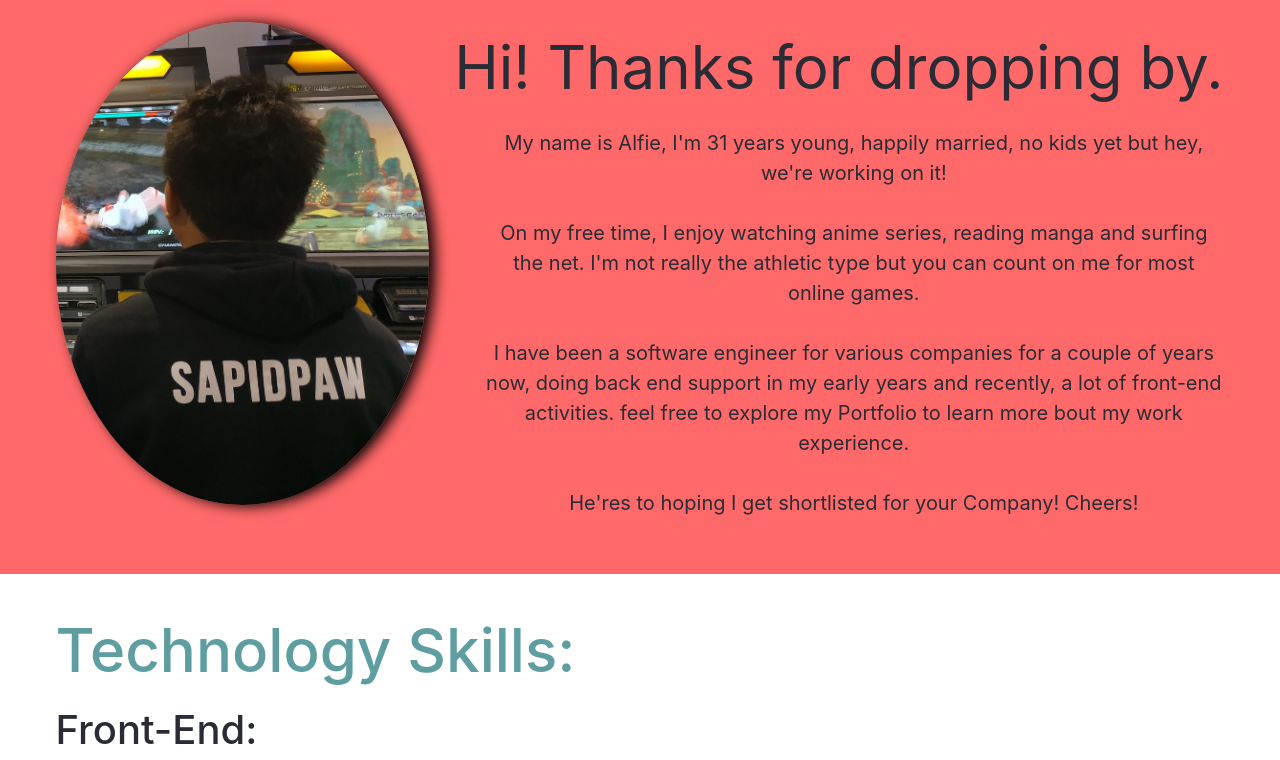
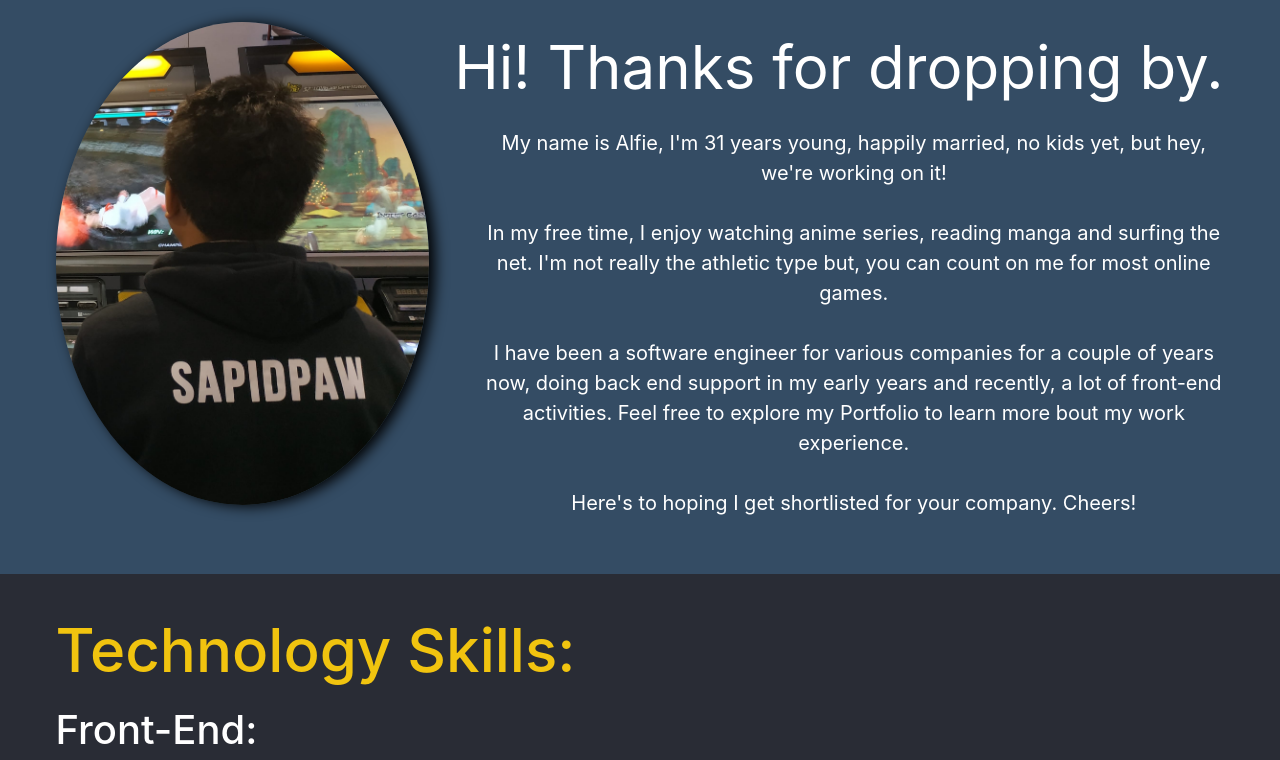
Before and after one commit to sapidpaw756/react-project, a React (Create React App) app in the folder portfolio/: page / in a window 1280 px wide. Shown: the part 580-1340 px from the top of the page. Built offline with nearby package versions, Linux system fonts and the light colour scheme; the HTML template or start-up script is replaced by a standard one.

Commit message:
update portfolio

```diff
--- a/portfolio/src/scss/core.scss
+++ b/portfolio/src/scss/core.scss
@@ -53,6 +53,11 @@ body.dark {
     .btn-resume{
         background: $color-buttercup;
     }
+    .ReactModalPortal {
+        h2,p{
+            color: $color-charade;
+        }
+    }
 }
 
 body.dark h1, body.dark .support a {color: white;}
--- a/portfolio/src/template/About.js
+++ b/portfolio/src/template/About.js
@@ -18,10 +18,10 @@ const About = () => {
                 </div>
                 <div className="col-12 col-lg-8 text-left">
                     <p className="text-center fs-60">Hi! Thanks for dropping by.</p>
-                    <p className="fs-20 p-l-lg-30 text-center">My name is Alfie, I'm {<Age/>} years young, happily married, no kids yet but hey, we're working on it!<br /><br />
-                    On my free time, I enjoy watching anime series, reading manga and surfing the net. I'm not really the athletic type but you can count on me for most online games. <br/><br />
-                    I have been a software engineer for various companies for a couple of years now, doing back end support in my early years and recently, a lot of front-end activities. feel free to explore my Portfolio to learn more bout my work experience. <br/><br />
-                    He'res to hoping I get shortlisted for your Company! Cheers!</p>
+                    <p className="fs-20 p-l-lg-30 text-center">My name is Alfie, I'm {<Age/>} years young, happily married, no kids yet, but hey, we're working on it!<br /><br />
+                    In my free time, I enjoy watching anime series, reading manga and surfing the net. I'm not really the athletic type but, you can count on me for most online games. <br/><br />
+                    I have been a software engineer for various companies for a couple of years now, doing back end support in my early years and recently, a lot of front-end activities. Feel free to explore my Portfolio to learn more bout my work experience. <br/><br />
+                    Here's to hoping I get shortlisted for your company. Cheers!</p>
                 </div>
             </div>
         </div>
--- a/portfolio/src/template/Header.js
+++ b/portfolio/src/template/Header.js
@@ -12,7 +12,9 @@ const themeSwitcher = () => {
 }
 
 const onLoad = () =>{
-
+  setTimeout(function (){
+    document.querySelector('.switcher-container .checkbox').click();
+  },50);
   window.addEventListener('resize', function(event) {
     if(this.window.innerWidth >= 992){
       document.body.classList.remove('nav-collapse');
```
